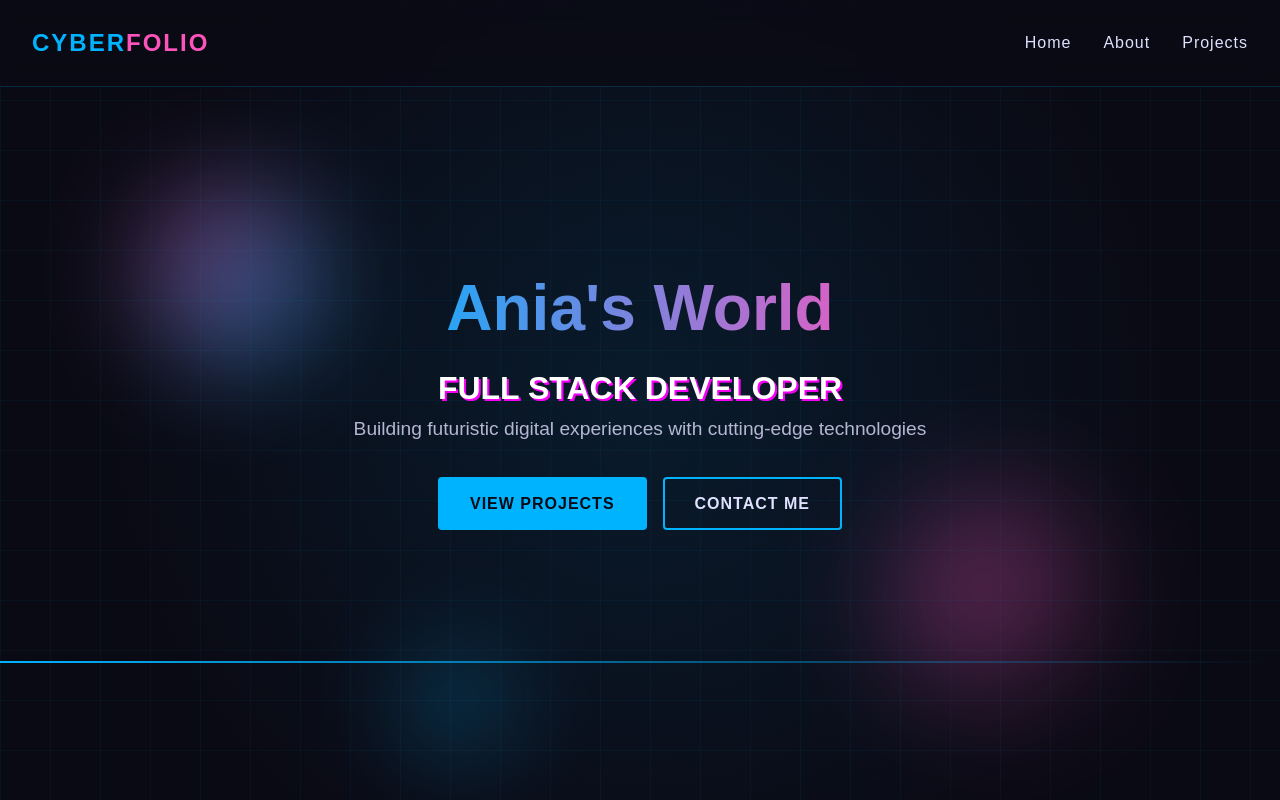
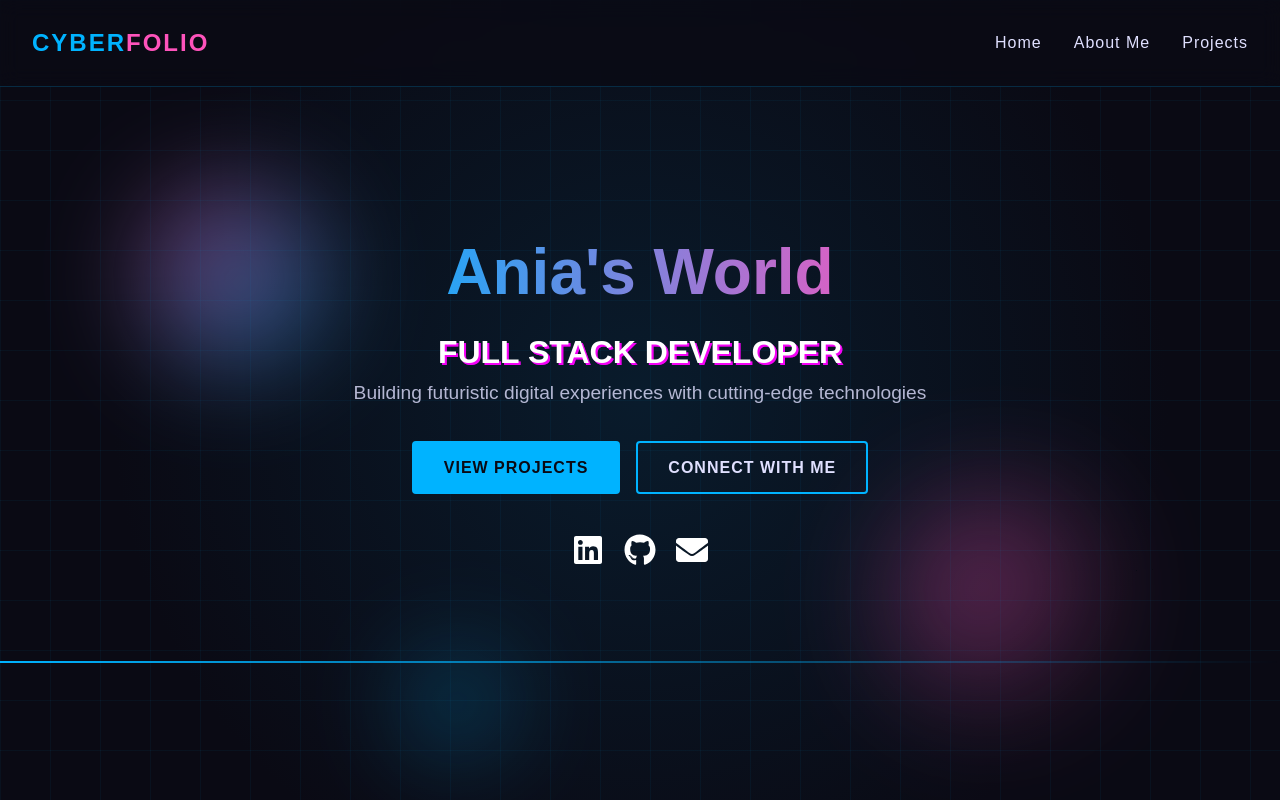
Before and after one commit to anialonglin/my-personal-website, a Next.js app: page / in a window 1280 px wide. Built offline with nearby package versions, Linux system fonts and the light colour scheme.

Commit message:
Add social Icons & links

```diff
--- a/components/Hero.tsx
+++ b/components/Hero.tsx
@@ -1,7 +1,12 @@
 import React from 'react';
+import Link from 'next/link'; // Import Link from Next.js
 import '../styles/homepage.css';
+import { FaLinkedin, FaGithub, FaEnvelope } from 'react-icons/fa'; // Import icons
 
 export default function Hero() {
+  const email = "anialin327";
+  const domain = "gmail.com";
+
   return (
     <div className="hero">
       {/* Background Effects */}
@@ -25,11 +30,27 @@ export default function Hero() {
           Building futuristic digital experiences with cutting-edge technologies
         </p>
         <div className="hero-buttons">
-          <a href="#projects" className="btn btn-primary">
+          <Link href="/projects" className="btn btn-primary">
             View Projects
+          </Link>
+          <a href="https://www.linkedin.com/in/ania-lin" target="_blank" rel="noopener noreferrer" className="btn">
+            Connect with me
           </a>
-          <a href="#contact" className="btn">
-            Contact Me
+        </div>
+
+        {/* Social Links */}
+        <div className="hero-social-links">
+          <a href="https://www.linkedin.com/in/ania-lin" target="_blank" rel="noopener noreferrer" className="social-icon">
+            <FaLinkedin />
+          </a>
+          <a href="https://github.com/anialonglin" target="_blank" rel="noopener noreferrer" className="social-icon">
+            <FaGithub />
+          </a>
+          <a
+            href={`mailto:${email}@${domain}`}
+            className="social-icon"
+          >
+            <FaEnvelope />
           </a>
         </div>
       </div>
--- a/components/Navbar.tsx
+++ b/components/Navbar.tsx
@@ -11,7 +11,7 @@ export default function Navbar() {
       <ul className="nav-links">
         {[
           { name: "Home", href: "/" },
-          { name: "About", href: "/about" },
+          { name: "About Me", href: "/about" },
           { name: "Projects", href: "/projects" },
         ].map((item) => (
           <li key={item.name}>
--- a/package.json
+++ b/package.json
@@ -14,6 +14,7 @@
     "next": "15.2.4",
     "react": "^19.0.0",
     "react-dom": "^19.0.0",
+    "react-icons": "^5.5.0",
     "three": "^0.175.0"
   },
   "devDependencies": {
--- a/styles/homepage.css
+++ b/styles/homepage.css
@@ -213,6 +213,23 @@
   justify-content: center;
 }
 
+.hero-social-links {
+  margin-top: 40px;
+  display: flex;
+  gap: 20px;
+  justify-content: center;
+}
+
+.social-icon {
+  font-size: 2rem;
+  color: #fff;
+  transition: color 0.3s ease;
+}
+
+.social-icon:hover {
+  color: #fe53bb;
+}
+
 .btn {
   padding: 12px 30px;
   background: transparent;
```
Also changed, not shown: 1 other file (tests, documents, lock files or other folders).
